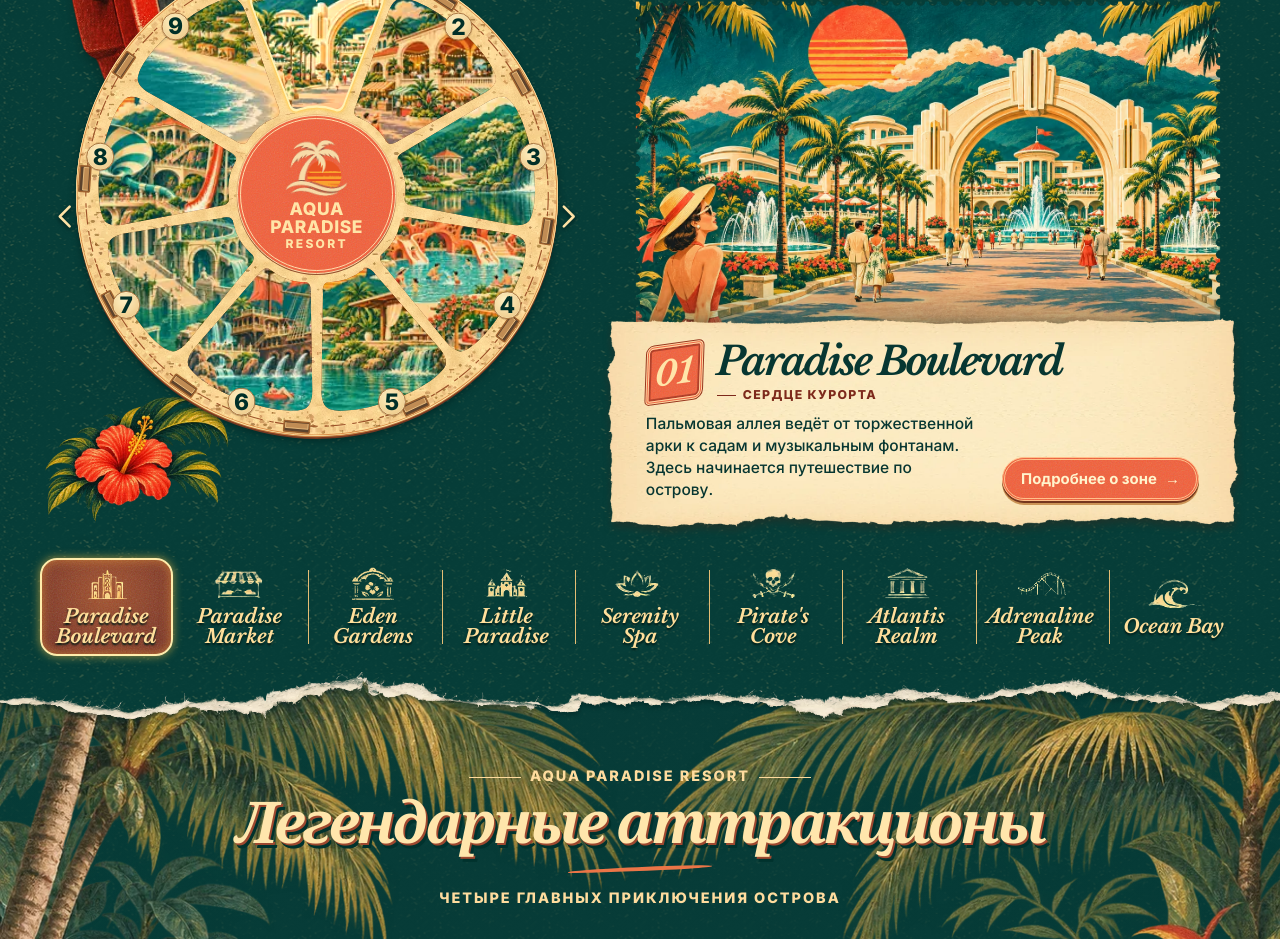
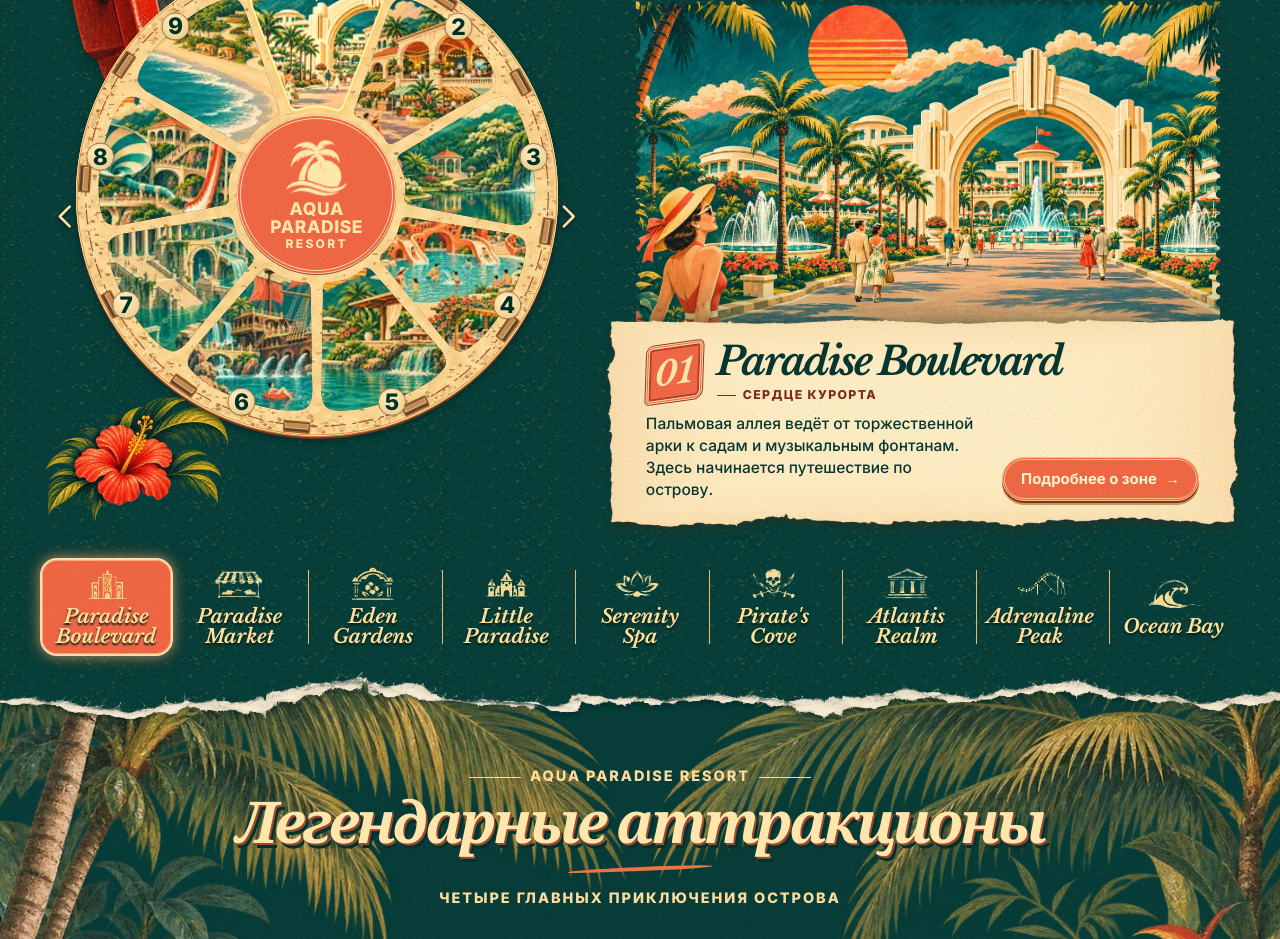
Before and after one commit to raccoonforge/aqua-paradise-resort, a React (Vite) app: page / in a window 1280 px wide. Shown: the part 1800-2739 px from the top of the page. Built offline with nearby package versions, Linux system fonts and the light colour scheme.

Commit message:
fix(worlds): match selected zone to Tickets coral and give hub sun palm's cream-gold ink

```diff
--- a/src/home-design-system.css
+++ b/src/home-design-system.css
@@ -56,6 +56,25 @@
   border-color: #ffd9a4;
 }
 .riv-home .apr-worlds__hub { border-color: #ffdcaa; }
+
+/* The SELECTED world, unlike the inactive dark-green tabs, uses precisely
+   the coral ink of the Header 'Билеты' CTA. Keep its cream trim and glow. */
+.riv-home .apr-worlds__tickets button[aria-pressed="true"] {
+  background: var(--riv-stock), var(--apr-action-coral);
+  border-color: #ffdcaa;
+  box-shadow: inset 0 0 0 1px #fff0c077, 0 0 12px #ffba7199, 0 0 22px #f35d3740;
+}
+.riv-home .apr-worlds__tickets button[aria-pressed="true"]:is(:hover, :focus-visible) {
+  background: var(--riv-stock), var(--apr-action-coral);
+  box-shadow: inset 0 0 0 1px #fff0c0b0, 0 0 15px #ffd297b0, 0 0 25px #f35d3766;
+}
+
+/* The hub's source artwork contains an orange sunset. Recolor ONLY the
+   View-Master emblem to one vintage cream/gold ink tone so palm and sun
+   remain distinct from the coral hub. Header/footer artwork is unchanged. */
+.riv-home .apr-worlds__hub img {
+  filter: brightness(0) saturate(100%) invert(88%) sepia(25%) saturate(560%) hue-rotate(338deg) brightness(104%);
+}
 
 /* Keep the Header Tickets hover identical across primary actions, including
    the moving sheen. Dark secondary controls remain dark by design. */
```
